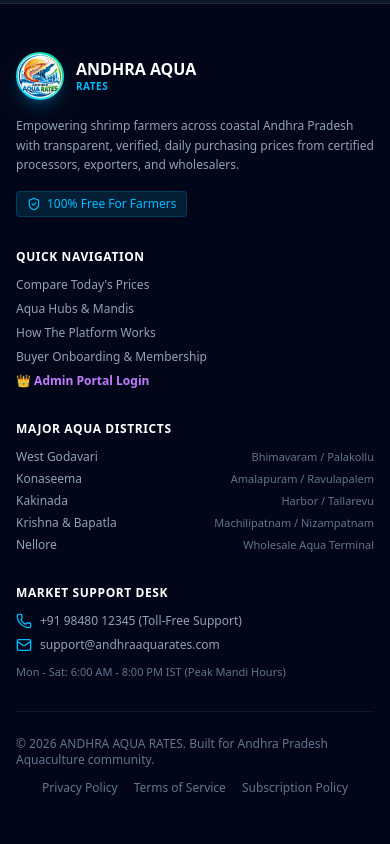
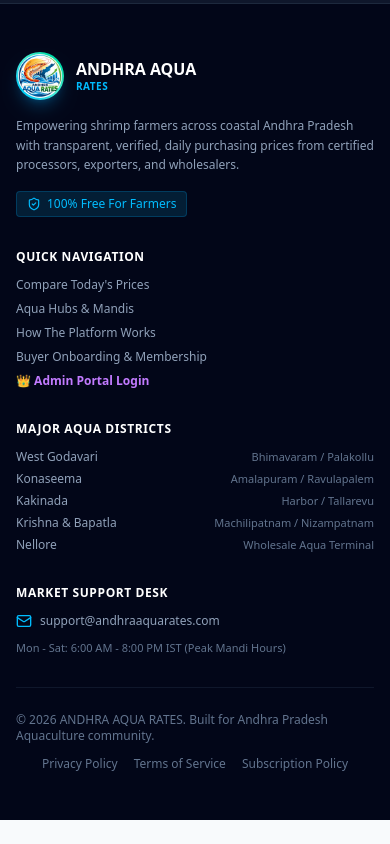
Before and after one commit to Lakkusai19/AndhraAquaRates, a React (Vite) app in the folder frontend/: page / in a window 390 px wide. Shown: the part 3324-4168 px from the top of the page. After the commit the page ends 4144 px from the top, so only its background shows below. Built offline with nearby package versions, Linux system fonts and the light colour scheme; no server answers.

Commit message:
fix: remove toll-free phone number from footer support desk

```diff
--- a/frontend/src/components/layout/Footer.tsx
+++ b/frontend/src/components/layout/Footer.tsx
@@ -1,6 +1,6 @@
 import React from 'react';
 import { Link } from 'react-router-dom';
-import { Waves, Phone, Mail, ShieldCheck, Heart } from 'lucide-react';
+import { Mail, ShieldCheck } from 'lucide-react';
 import { useLanguage } from '../../context/LanguageContext';
 
 export const Footer: React.FC = () => {
@@ -90,10 +90,6 @@ export const Footer: React.FC = () => {
             <h4 className="text-white font-semibold text-xs tracking-wider uppercase mb-3">Market Support Desk</h4>
             <div className="space-y-2 text-xs">
               <div className="flex items-center gap-2">
-                <Phone className="w-4 h-4 text-sky-400" />
-                <span>+91 98480 12345 (Toll-Free Support)</span>
-              </div>
-              <div className="flex items-center gap-2">
                 <Mail className="w-4 h-4 text-sky-400" />
                 <span>support@andhraaquarates.com</span>
               </div>
```
